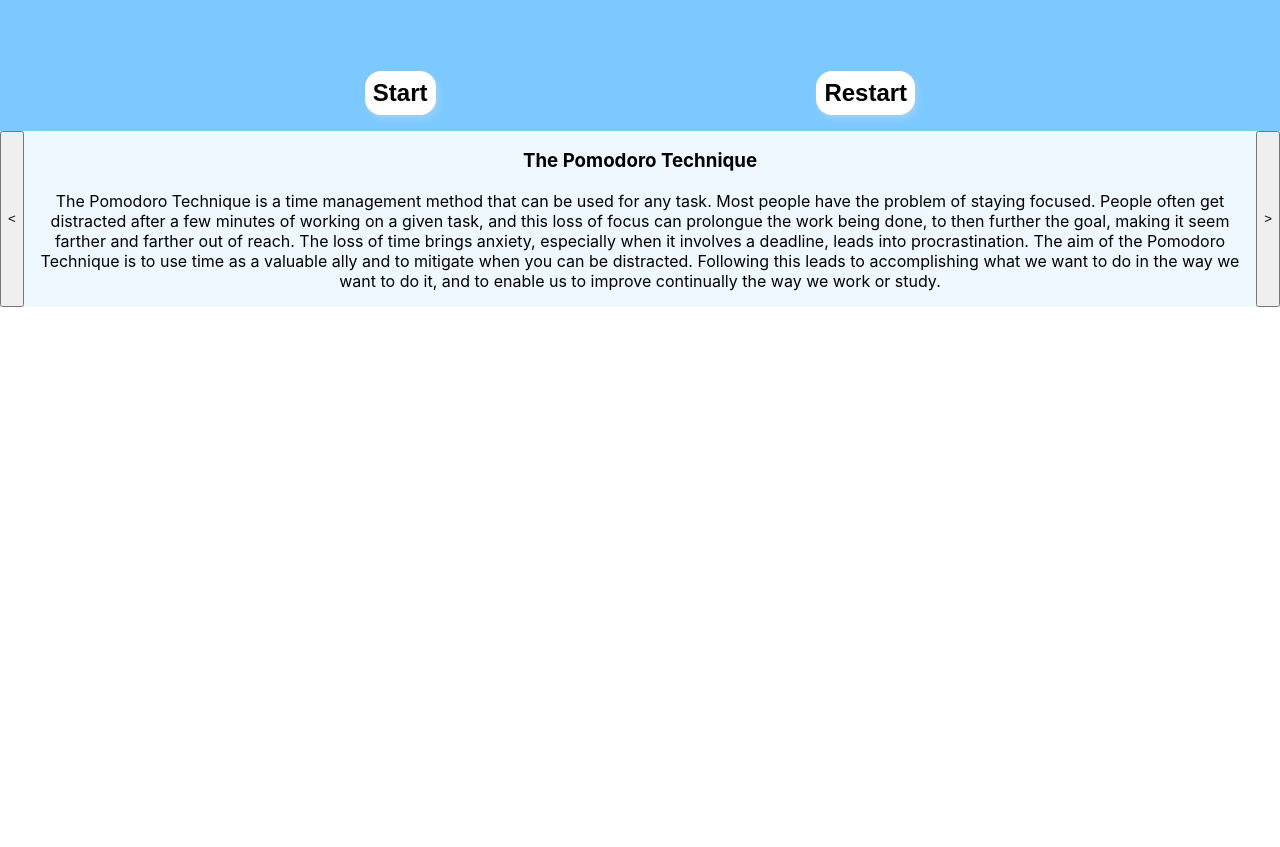
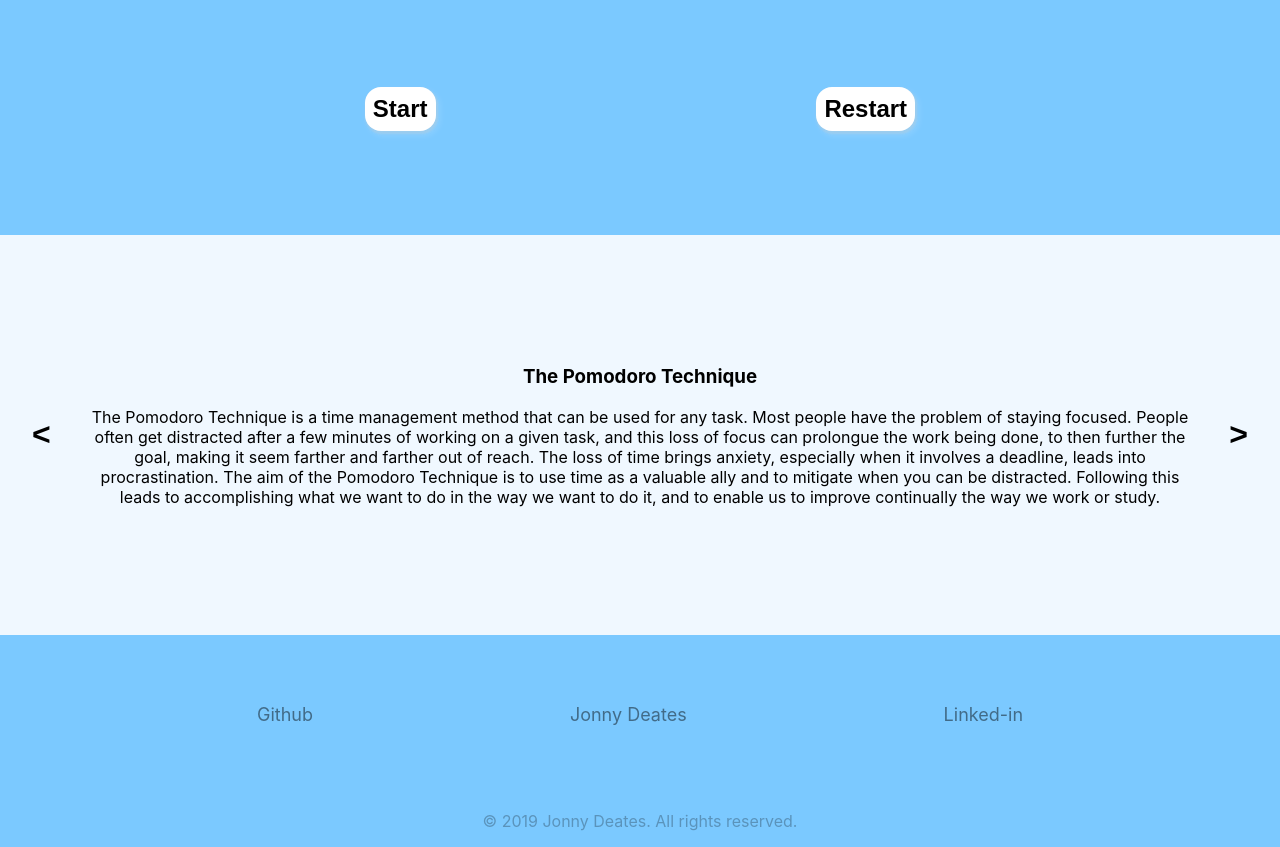
Before and after one commit to JonnyDeates/Koi-Timer, a React (Create React App) app: page / in a window 1280 px wide. Shown: the part 460-1307 px from the top of the page. Before the commit the page ends 800 px from the top, so only its background shows below. Built offline with nearby package versions, Linux system fonts and the light colour scheme.

Commit message:
Update Footer
0.5

```diff
--- a/package.json
+++ b/package.json
@@ -1,6 +1,6 @@
 {
   "name": "koitimer",
-  "version": "0.4.0",
+  "version": "0.5.0",
   "private": true,
   "dependencies": {
     "react": "^16.11.0",
--- a/src/App.js
+++ b/src/App.js
@@ -4,6 +4,7 @@ import Header from "./Header/Header";
 import Pomodoro from "./Pomodoro/Pomodoro";
 import {Context} from "./Context/Context"
 import Info from "./Info/Info";
+import Footer from "./Footer/Footer";
 
 function App() {
     return (
@@ -12,6 +13,7 @@ function App() {
                 <Header/>
                 <Pomodoro/>
                 <Info/>
+                <Footer/>
             </Context.Provider>
         </div>
     );
--- /dev/null
+++ b/src/Footer/Footer.css
@@ -0,0 +1,21 @@
+.footer{
+    min-height: 20vh;
+    max-height: 20vh;
+    display: flex;
+    align-items: center;
+    justify-content: space-evenly;
+    background-color: #7bc9ff;
+}
+.footer > a {
+    font-size: large;
+    text-decoration: unset;
+    color: #00000077;
+}
+.footer-wrapper{
+    background-color: #7bc9ff;
+}
+.footer-wrapper > p {
+    margin-bottom: 0;
+    padding-bottom: 16px;
+    color: #00000044;
+}
--- /dev/null
+++ b/src/Footer/Footer.js
@@ -0,0 +1,20 @@
+import React from 'react';
+import './Footer.css';
+
+class Footer extends React.Component {
+    render() {
+        return (
+            <div className={'footer-wrapper'}>
+                <div className='footer'>
+                    <a href={'https://giveawaysite.net'}>Github</a>
+                    <a href={'https://jonnydeates.com'}>Jonny Deates</a>
+                    <a href={'https://www.linkedin.com/in/jonnydeates/'}>Linked-in</a>
+                </div>
+                <p>© 2019 Jonny Deates. All rights reserved.</p>
+
+            </div>
+        );
+    }
+}
+
+export default Footer;
--- a/src/Info/Info.css
+++ b/src/Info/Info.css
@@ -3,4 +3,24 @@
     display: flex;
     justify-content: space-evenly;
     position: relative;
+    min-height: 50vh;
 }
+.info > div {
+    margin: auto 0;
+}
+.info > button {
+    margin: 7rem 16px 7rem 16px;
+    font-size: xx-large;
+    font-weight: 900;
+    border: unset;
+    background-color: unset;
+    border-radius: 25px;
+    padding: 0px 16px;
+    cursor: pointer;
+}
+.info > button:hover {
+    background-color: #00000011;
+}
+.info > div > ol, .info > div > ul {
+    text-align: left;
+}
--- a/src/Pomodoro/Pomodoro.css
+++ b/src/Pomodoro/Pomodoro.css
@@ -1,5 +1,5 @@
 .body {
-
+    min-height: 70vh;
 }
 .body > button {
     color: black;
@@ -9,8 +9,8 @@
     border: unset;
     box-shadow: 3px 4px 5px 2px hsla(0,0%,100%,.1), 1px 2px 2px 1px hsla(0,0%,78.4%,.3);
     cursor: pointer;
-    border-radius: 16px;
-    padding: 8px;
+    border-radius: 25px;
+    padding: 16px;
     font-weight: 700;
 }
 .timer {
```
